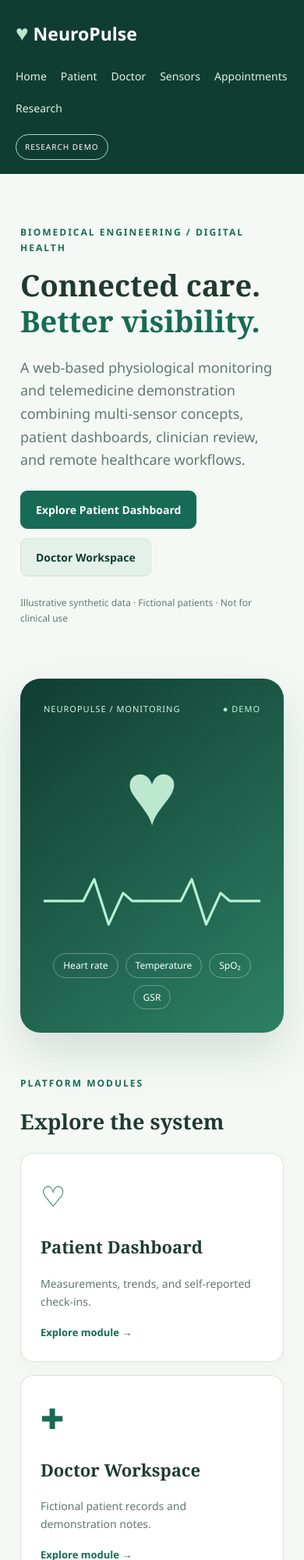
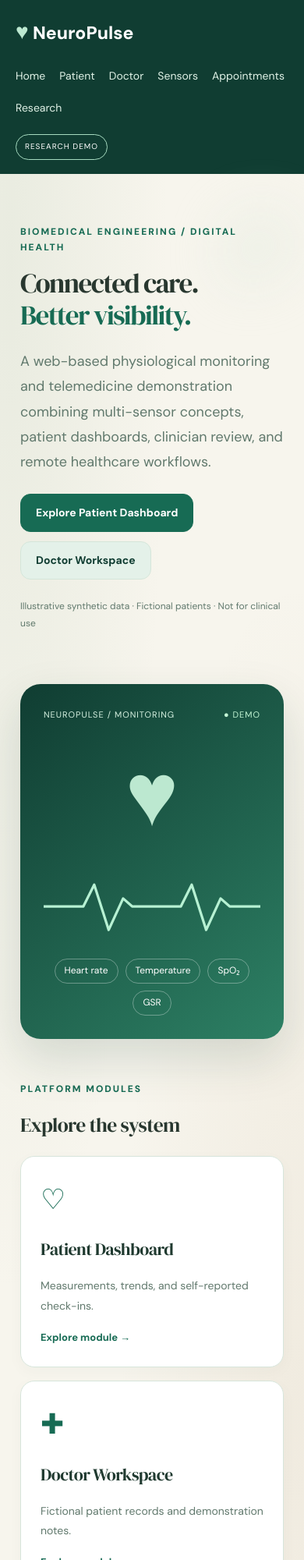
Before and after one commit to Sejuti-Dhali/NeuroPulse, a plain HTML site: page index.html in a window 390 px wide. Shown: the top 2000 px of the page at 78% size. Drawn offline with Linux system fonts and the light colour scheme.

Commit message:
Add premium biophilic website experience

```diff
--- /dev/null
+++ b/biophilic-premium.css
@@ -0,0 +1,328 @@
+@import url('https://fonts.googleapis.com/css2?family=DM+Sans:wght@400;500;600;700;800&family=DM+Serif+Display:ital@0;1&display=swap');
+
+/* PREMIUM BIOPHILIC EXPERIENCE */
+
+:root {
+  --bio-primary: #253C31;
+  --bio-secondary: #718B76;
+  --bio-accent: #B88A69;
+  --bio-surface: #F7F5ED;
+  --bio-pale: #E2EBDF;
+  --bio-ink: #28372F;
+  --bio-muted: #6C786E;
+  --bio-border: rgba(58,85,65,.14);
+  --bio-shadow: 0 20px 65px rgba(35,58,43,.09);
+  --bio-ease: cubic-bezier(.22,1,.36,1);
+}
+
+html {
+  scroll-behavior: smooth;
+  scroll-padding-top: 90px;
+}
+
+body {
+  background:
+    radial-gradient(
+      ellipse at 3% 12%,
+      rgba(148,178,145,.14),
+      transparent 38%
+    ),
+    radial-gradient(
+      ellipse at 97% 65%,
+      rgba(185,153,114,.11),
+      transparent 42%
+    ),
+    var(--bio-surface);
+  color: var(--bio-ink);
+  font-family: 'DM Sans',system-ui,sans-serif;
+  -webkit-font-smoothing: antialiased;
+  text-rendering: optimizeLegibility;
+  overflow-x: hidden;
+}
+
+h1,h2,h3 {
+  letter-spacing: -.025em;
+  line-height: 1.16;
+}
+
+h1 {
+  font-family: 'DM Serif Display',Georgia,serif;
+  font-size: clamp(2.5rem,5.2vw,5.7rem);
+  font-weight: 400;
+  letter-spacing: -.045em;
+}
+
+h2 {
+  font-family: 'DM Serif Display',Georgia,serif;
+  font-size: clamp(1.75rem,2.8vw,3rem);
+  font-weight: 400;
+}
+
+h3 {
+  font-family: 'DM Serif Display',Georgia,serif;
+  font-weight: 400;
+}
+
+p {
+  line-height: 1.8;
+}
+
+a {
+  transition:
+    color .25s ease,
+    background-color .25s ease,
+    border-color .25s ease;
+}
+
+::selection {
+  background: var(--bio-pale);
+  color: var(--bio-primary);
+}
+
+/* Navigation */
+
+header,
+.topbar,
+.navbar,
+.site-header {
+  transition:
+    background .35s ease,
+    box-shadow .35s ease,
+    border-color .35s ease;
+}
+
+.topbar,
+.navbar,
+.site-header {
+  backdrop-filter: blur(20px);
+  -webkit-backdrop-filter: blur(20px);
+}
+
+.bio-scrolled {
+  box-shadow: 0 12px 36px rgba(30,50,38,.13);
+}
+
+/* Buttons */
+
+button,
+.btn,
+.button,
+a.btn,
+input[type="submit"] {
+  border-radius: 13px;
+  transition:
+    transform .35s var(--bio-ease),
+    box-shadow .35s ease,
+    background-color .3s ease,
+    border-color .3s ease;
+}
+
+button:not(:disabled):hover,
+.btn:hover,
+.button:hover,
+input[type="submit"]:hover {
+  transform: translateY(-2px);
+}
+
+button:not(:disabled):active,
+.btn:active,
+.button:active {
+  transform: translateY(0) scale(.985);
+}
+
+/* Premium card treatment */
+
+.card,
+.panel,
+.feature,
+.metric,
+.stat-card,
+.dashboard-card,
+.info-card {
+  border-radius: 23px;
+  transition:
+    transform .45s var(--bio-ease),
+    box-shadow .45s ease,
+    border-color .35s ease;
+}
+
+.card:hover,
+.feature:hover,
+.stat-card:hover,
+.info-card:hover {
+  transform: translateY(-5px);
+  box-shadow: var(--bio-shadow);
+}
+
+/* Form polish */
+
+input,
+select,
+textarea {
+  border-radius: 12px;
+  transition:
+    border-color .25s ease,
+    box-shadow .25s ease;
+}
+
+input:focus-visible,
+select:focus-visible,
+textarea:focus-visible {
+  outline: 3px solid var(--bio-accent);
+  outline-offset: 2px;
+}
+
+button:focus-visible,
+a:focus-visible {
+  outline: 3px solid var(--bio-accent);
+  outline-offset: 4px;
+}
+
+/* Chart containers */
+
+canvas,
+svg {
+  max-width: 100%;
+}
+
+canvas {
+  border-radius: 12px;
+}
+
+/* Visual depth */
+
+.hero,
+.hero-section,
+.banner {
+  position: relative;
+  isolation: isolate;
+}
+
+.hero::before,
+.hero-section::before {
+  content: "";
+  position: absolute;
+  width: min(28vw,350px);
+  aspect-ratio: 1;
+  top: 0;
+  right: -7%;
+  border-radius: 55% 45% 68% 32%;
+  background: var(--bio-pale);
+  opacity: .35;
+  filter: blur(30px);
+  pointer-events: none;
+  z-index: -1;
+}
+
+img {
+  max-width: 100%;
+  height: auto;
+}
+
+.card img,
+.feature img {
+  transition: transform .65s var(--bio-ease);
+}
+
+.card:hover img,
+.feature:hover img {
+  transform: scale(1.025);
+}
+
+/* Scroll reveal */
+
+.bio-reveal {
+  opacity: 0;
+  transform: translateY(22px);
+  transition:
+    opacity .8s var(--bio-ease),
+    transform .8s var(--bio-ease);
+}
+
+.bio-reveal.bio-visible {
+  opacity: 1;
+  transform: translateY(0);
+}
+
+/* Soft visual entrance */
+
+@keyframes bio-enter {
+  from {
+    opacity: 0;
+    transform: translateY(15px);
+  }
+  to {
+    opacity: 1;
+    transform: translateY(0);
+  }
+}
+
+@keyframes bio-breathe {
+  0%,100% { transform: translateY(0); }
+  50% { transform: translateY(-7px); }
+}
+
+/* Responsive refinement */
+
+@media(max-width:900px) {
+  h1 {
+    font-size: clamp(2.3rem,7vw,4rem);
+  }
+
+  .hero,
+  .hero-section {
+    min-height: auto;
+  }
+
+  .card,
+  .panel,
+  .feature {
+    max-width: 100%;
+  }
+}
+
+@media(max-width:600px) {
+  h1 {
+    font-size: clamp(2.1rem,9vw,3.2rem);
+  }
+
+  h2 {
+    font-size: clamp(1.6rem,6vw,2.2rem);
+  }
+
+  button,
+  .btn {
+    min-height: 42px;
+  }
+
+  .card,
+  .panel,
+  .feature {
+    border-radius: 18px;
+  }
+
+  body {
+    overflow-x: hidden;
+  }
+}
+
+/* Accessibility */
+
+@media(prefers-reduced-motion:reduce) {
+  html {
+    scroll-behavior: auto;
+  }
+
+  *,
+  *::before,
+  *::after {
+    animation-duration: .01ms !important;
+    animation-iteration-count: 1 !important;
+    transition-duration: .01ms !important;
+  }
+
+  .bio-reveal {
+    opacity: 1 !important;
+    transform: none !important;
+  }
+}
--- /dev/null
+++ b/biophilic-premium.js
@@ -0,0 +1,120 @@
+"use strict";
+
+/*
+ * Biophilic Premium Enhancement
+ * Presentation-only progressive enhancement.
+ * Does not modify clinical data or application state.
+ */
+
+(function () {
+  const reduced = window.matchMedia(
+    "(prefers-reduced-motion: reduce)"
+  );
+
+  let observer = null;
+
+  function visible(element) {
+    if (element.hidden) return false;
+    if (element.closest("[hidden]")) return false;
+
+    const style = getComputedStyle(element);
+    return (
+      style.display !== "none" &&
+      style.visibility !== "hidden"
+    );
+  }
+
+  function enhanceScroll() {
+    const header = document.querySelector(
+      ".topbar,.navbar,.site-header,header"
+    );
+
+    if (!header) return;
+
+    let queued = false;
+
+    window.addEventListener("scroll",() => {
+      if (queued) return;
+      queued = true;
+
+      requestAnimationFrame(() => {
+        header.classList.toggle(
+          "bio-scrolled",
+          window.scrollY > 30
+        );
+        queued = false;
+      });
+    },{passive:true});
+  }
+
+  function enhanceReveal() {
+    if (observer) observer.disconnect();
+
+    const targets = document.querySelectorAll(
+      ".feature,.card,.metric,.stat-card,.info-card"
+    );
+
+    if (
+      reduced.matches ||
+      !("IntersectionObserver" in window)
+    ) {
+      targets.forEach(el => {
+        el.classList.add("bio-visible");
+      });
+      return;
+    }
+
+    observer = new IntersectionObserver(entries => {
+      entries.forEach(entry => {
+        if (!entry.isIntersecting) return;
+        entry.target.classList.add("bio-visible");
+        observer.unobserve(entry.target);
+      });
+    },{
+      threshold: 0.04,
+      rootMargin: "0px 0px 80px 0px"
+    });
+
+    targets.forEach(el => {
+      if (!visible(el)) return;
+
+      el.classList.add("bio-reveal");
+
+      // Never hide important content when scripting is delayed.
+      el.classList.add("bio-visible");
+    });
+  }
+
+  function enhanceImages() {
+    document.querySelectorAll("img").forEach(img => {
+      if (!img.hasAttribute("loading")) {
+        img.loading = "lazy";
+      }
+
+      if (!img.hasAttribute("decoding")) {
+        img.decoding = "async";
+      }
+    });
+  }
+
+  function initialize() {
+    enhanceScroll();
+    enhanceImages();
+    enhanceReveal();
+  }
+
+  if (document.readyState === "loading") {
+    document.addEventListener(
+      "DOMContentLoaded",
+      initialize,
+      {once:true}
+    );
+  } else {
+    initialize();
+  }
+
+  window.addEventListener(
+    "hashchange",
+    () => requestAnimationFrame(enhanceReveal)
+  );
+})();
--- a/index.html
+++ b/index.html
@@ -7,6 +7,7 @@
 <title>NeuroPulse | Intelligent Telemedicine</title>
 <link rel="stylesheet" href="style.css">
 <script src="app.js" defer></script>
+<link rel="stylesheet" href="biophilic-premium.css">
 </head>
 <body>
 <header class="topbar">
@@ -174,5 +175,6 @@
 </section>
 </main>
 <footer>© NeuroPulse · Research demonstration · Not a medical device · No real patient data</footer>
+<script src="biophilic-premium.js" defer></script>
 </body>
 </html>
```
Also changed, not shown: 1 other file.
